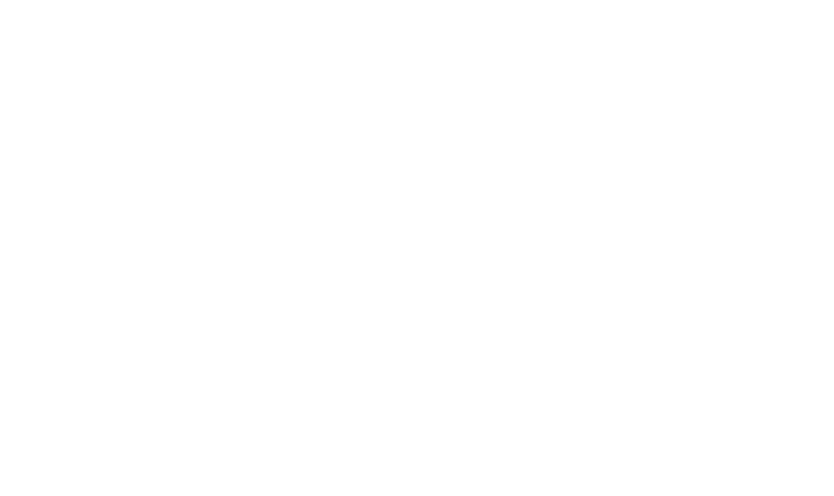
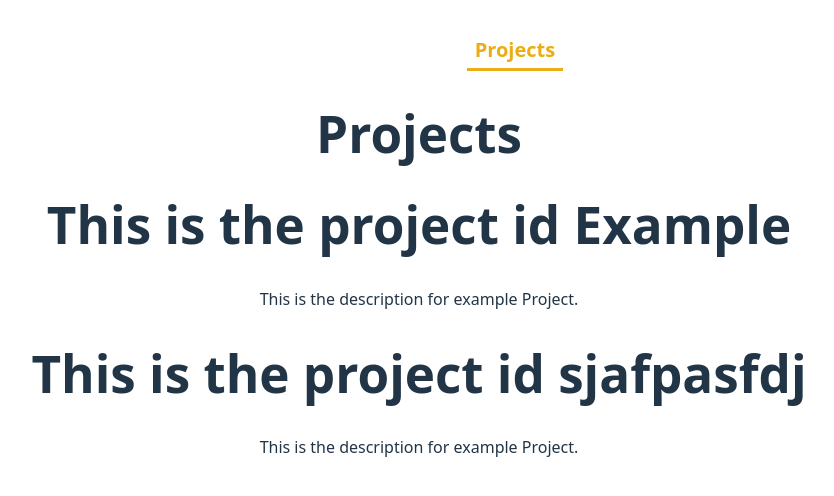
Before and after one commit to jharroff/portfolioWebsite, a React (Vite) app: page /projects in a window 1280 px wide. Before the commit this address had no page. Shown: the top 496 px of the page, without its empty margins (221-1055 px from the left). Built offline with nearby package versions, Linux system fonts and the light colour scheme.

Commit message:
Added start to project loading

```diff
--- a/src/App.jsx
+++ b/src/App.jsx
@@ -1,6 +1,7 @@
 import { useState } from 'react'
 import Homepage from './pages/homepage/Homepage'
 import About from './pages/about/About'
+import Projects from './pages/projects/Projects'
 import {Routes, Route, Link} from 'react-router-dom'
 
 function App() {
@@ -9,6 +10,7 @@
     <Routes>
       <Route exact path="/" element={<Homepage />} />
       <Route exact path="/about" element={<About />} />
+      <Route exect path="/projects" element={<Projects />} />
     </Routes>
   )
 }
--- a/src/navbar/Navbar.jsx
+++ b/src/navbar/Navbar.jsx
@@ -8,6 +8,7 @@
       <ul>
         <NavbarButton pageTitle={"Home"} link={"/"} />
         <NavbarButton pageTitle={"About"} link={"/about"} />
+        <NavbarButton pageTitle={"Projects"} link={"/projects"} />
       </ul>
     </div>
   )
--- /dev/null
+++ b/src/pages/projects/ProjectShowcaseBox.jsx
@@ -0,0 +1,13 @@
+function ProjectShowcaseBox({data}) {
+
+  return (
+    <>
+      <div class="titleDiv">
+        <h1>This is the project id {data.title}</h1>
+        <p>{data.description}</p>
+      </div>
+    </>
+  )
+}
+
+export default ProjectShowcaseBox
--- /dev/null
+++ b/src/pages/projects/Projects.jsx
@@ -0,0 +1,18 @@
+import ProjectShowcaseBox from "./ProjectShowcaseBox"
+import projects from "./projects.json";
+
+function Projects() {
+
+  return (
+    <>
+      <div className="titleDiv">
+        <h1>Projects</h1>
+        {projects.map(p => (
+          <ProjectShowcaseBox data={p} />
+        ))}
+      </div>
+    </>
+  )
+}
+
+export default Projects
--- /dev/null
+++ b/src/pages/projects/projects.json
@@ -0,0 +1,10 @@
+[
+    {
+        "title" : "Example",
+        "description" : "This is the description for example Project."
+    },
+    {
+        "title" : "sjafpasfdj",
+        "description" : "This is the description for example Project."
+    }
+]
```
